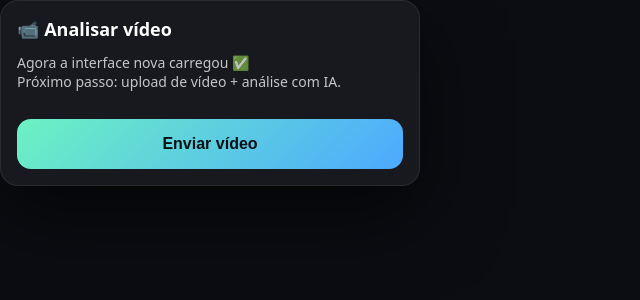
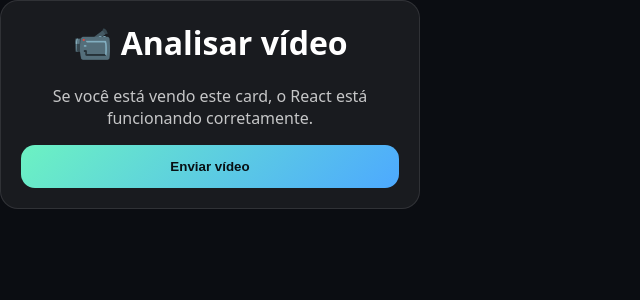
Before and after one commit to paivarobin16-alt/Viracheck---1.0.0, a React app: page / in a window 1280 px wide. Shown: the top 300 px of the page, without its empty margins (0-640 px from the left). Built offline with nearby package versions, Linux system fonts and the light colour scheme; the HTML template or start-up script is replaced by a standard one.

Commit message:
Update Analyze.tsx

```diff
--- a/src/pages/Analyze.tsx
+++ b/src/pages/Analyze.tsx
@@ -1,13 +1,37 @@
 export default function Analyze() {
   return (
-    <div className="card">
-      <h1>📹 Analisar vídeo</h1>
-      <p>
-        Agora a interface nova carregou ✅ <br />
-        Próximo passo: upload de vídeo + análise com IA.
+    <div
+      style={{
+        width: "100%",
+        maxWidth: 420,
+        background: "rgba(255,255,255,0.06)",
+        border: "1px solid rgba(255,255,255,0.1)",
+        borderRadius: 18,
+        padding: 20,
+        textAlign: "center",
+        color: "white",
+      }}
+    >
+      <h1 style={{ marginTop: 0 }}>📹 Analisar vídeo</h1>
+
+      <p style={{ opacity: 0.75 }}>
+        Se você está vendo este card, o React está funcionando corretamente.
       </p>
 
-      <button className="button">Enviar vídeo</button>
+      <button
+        style={{
+          width: "100%",
+          padding: 14,
+          borderRadius: 14,
+          border: "none",
+          fontWeight: 800,
+          cursor: "pointer",
+          background: "linear-gradient(135deg,#6cf2c2,#4da9ff)",
+          color: "#081014",
+        }}
+      >
+        Enviar vídeo
+      </button>
     </div>
   );
 }
```
